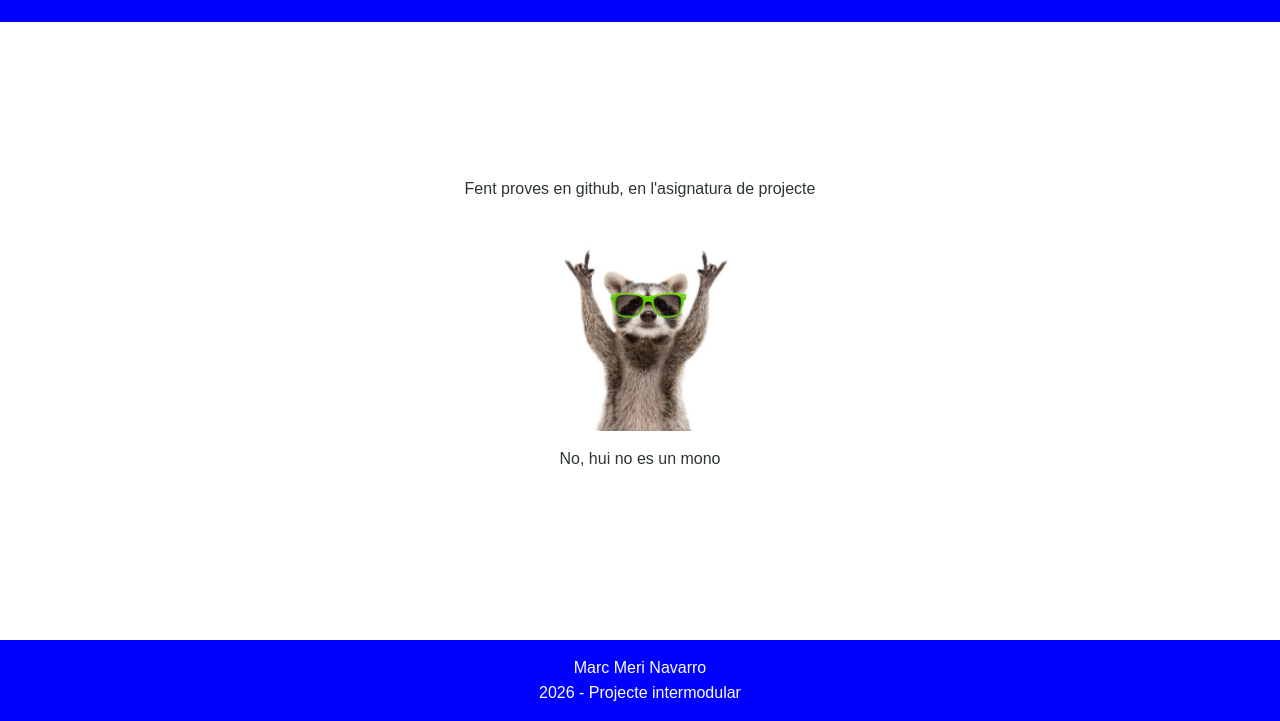
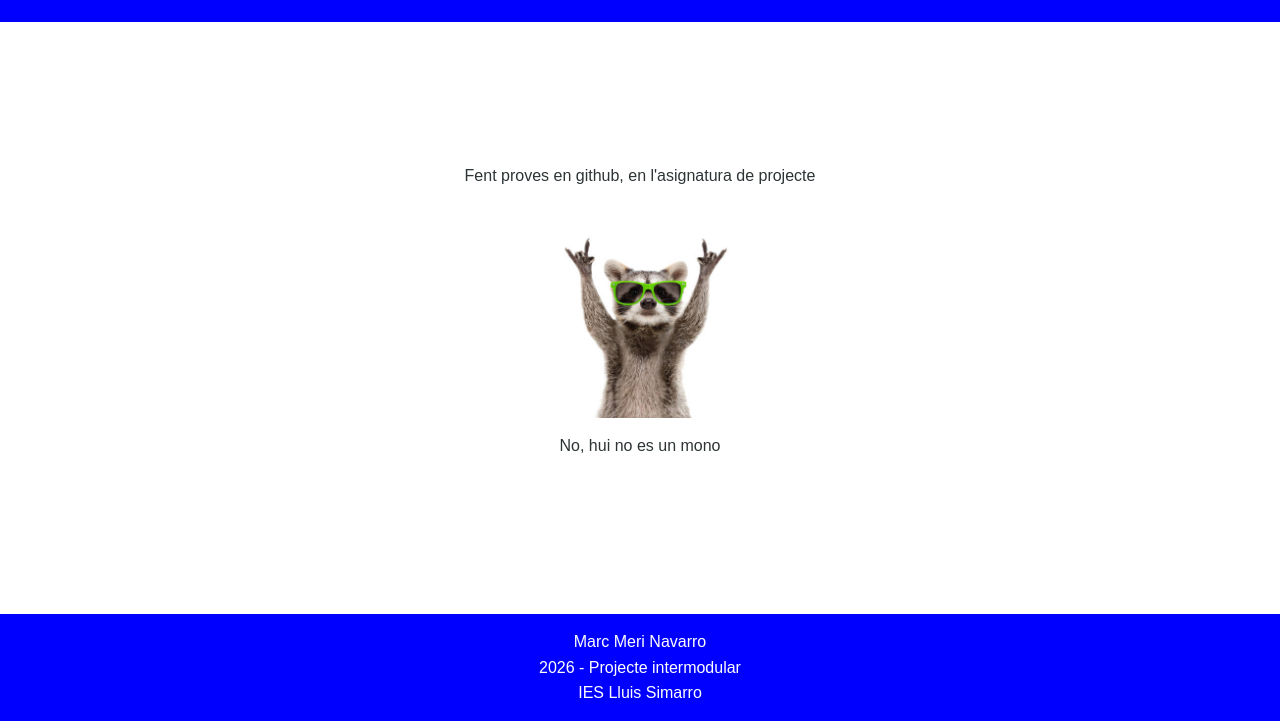
Before and after one commit to MarcMeri2/intermodular09marc, a plain HTML site: page index.html in a window 1280 px wide. Shown: the part 79-800 px from the top of the page. Drawn offline with Linux system fonts and the light colour scheme.

Commit message:
Canvis index.html

```diff
--- a/index.html
+++ b/index.html
@@ -20,6 +20,7 @@
     <footer>
         <p>Marc Meri Navarro</p>
         <p>2026 - Projecte intermodular</p>
+        <p>IES Lluis Simarro</p>
     </footer>
 
 </body>
```
